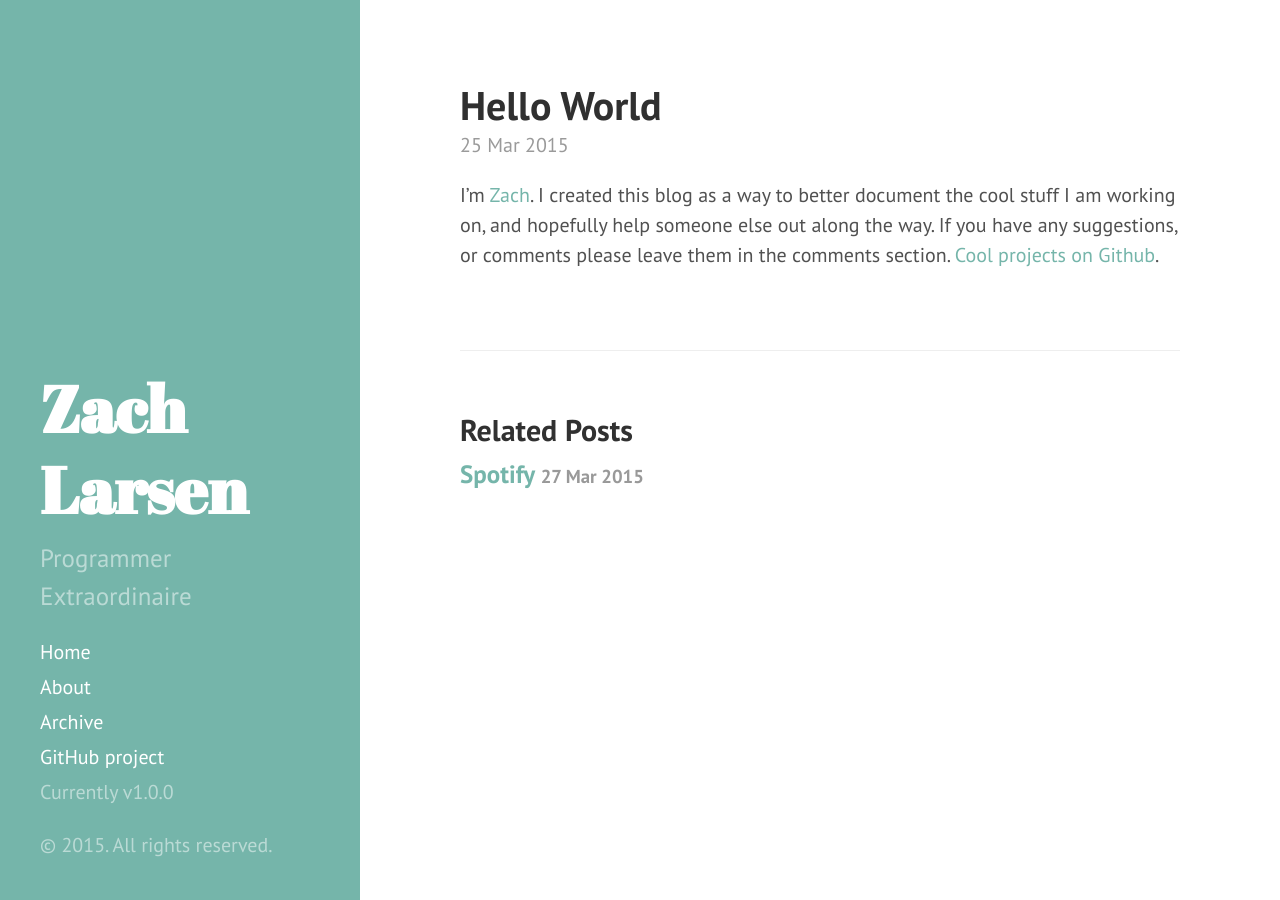
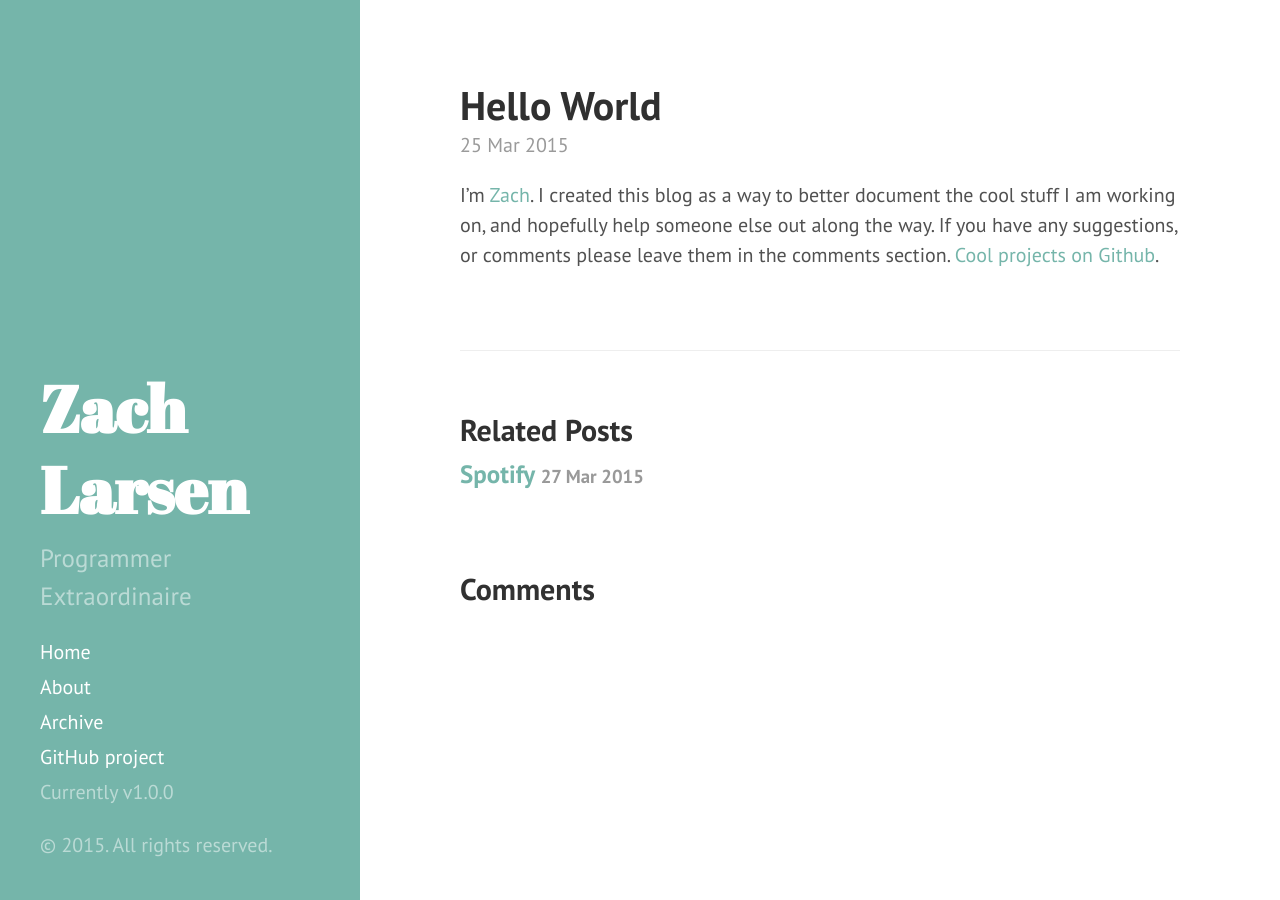
Before and after one commit to zlarsen/zlarsen.github.io, a Jekyll site: the page built from _posts/2015-03-25-hello_world.md, in a window 1280 px wide. Built offline with Jekyll 4.4.1, drawn with Linux system fonts in a browser that asks for light colours; Markdown is read by kramdown in place of the engine named in the settings; comment, search, counter and statistics services are not loaded.

Commit message:
Adds Disqus comments

```diff
--- a/_layouts/post.html
+++ b/_layouts/post.html
@@ -23,3 +23,8 @@
     {% endfor %}
   </ul>
 </div>
+
+<div class="comments">
+  <h2>Comments</h2>
+  {% include comments.html %}
+</div>
```
